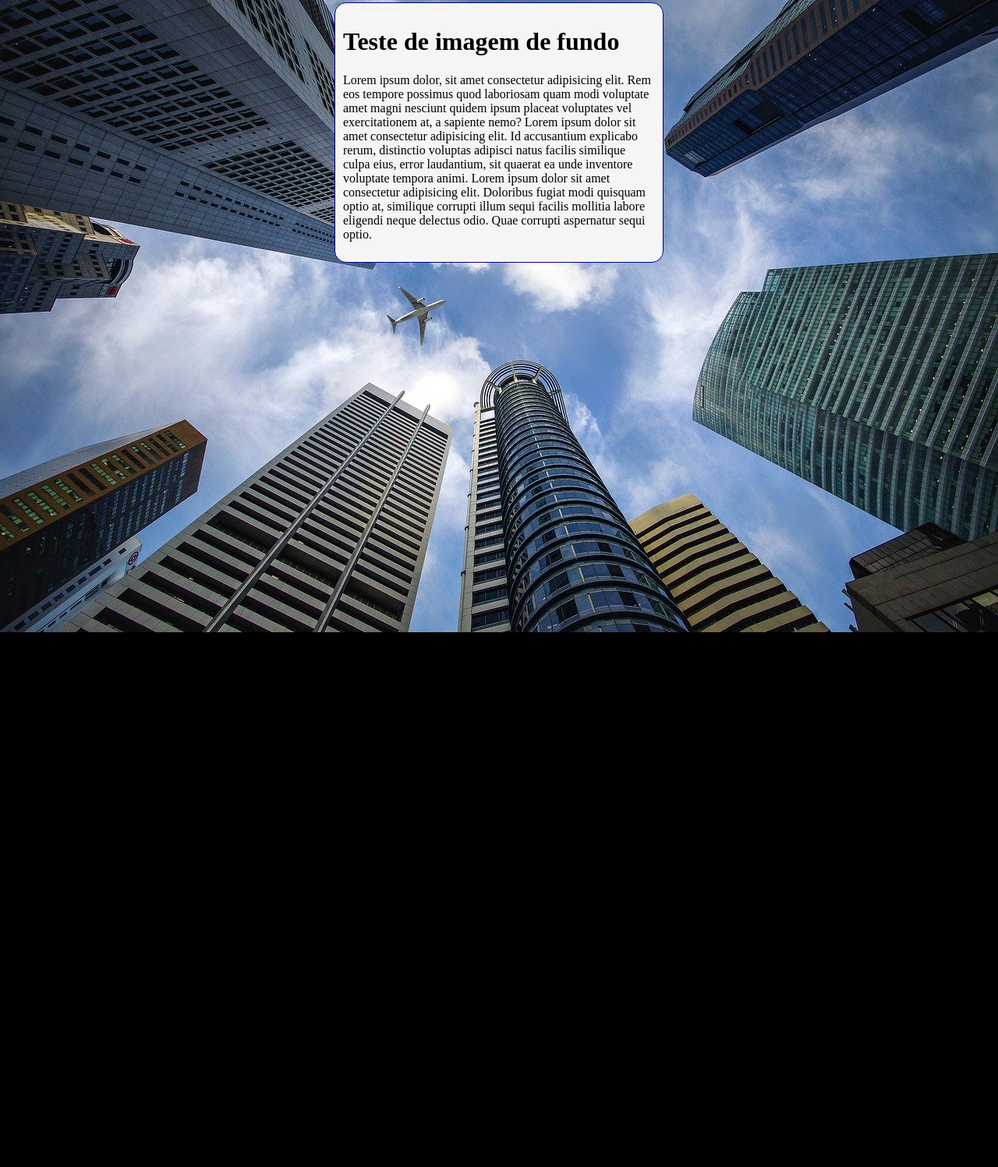
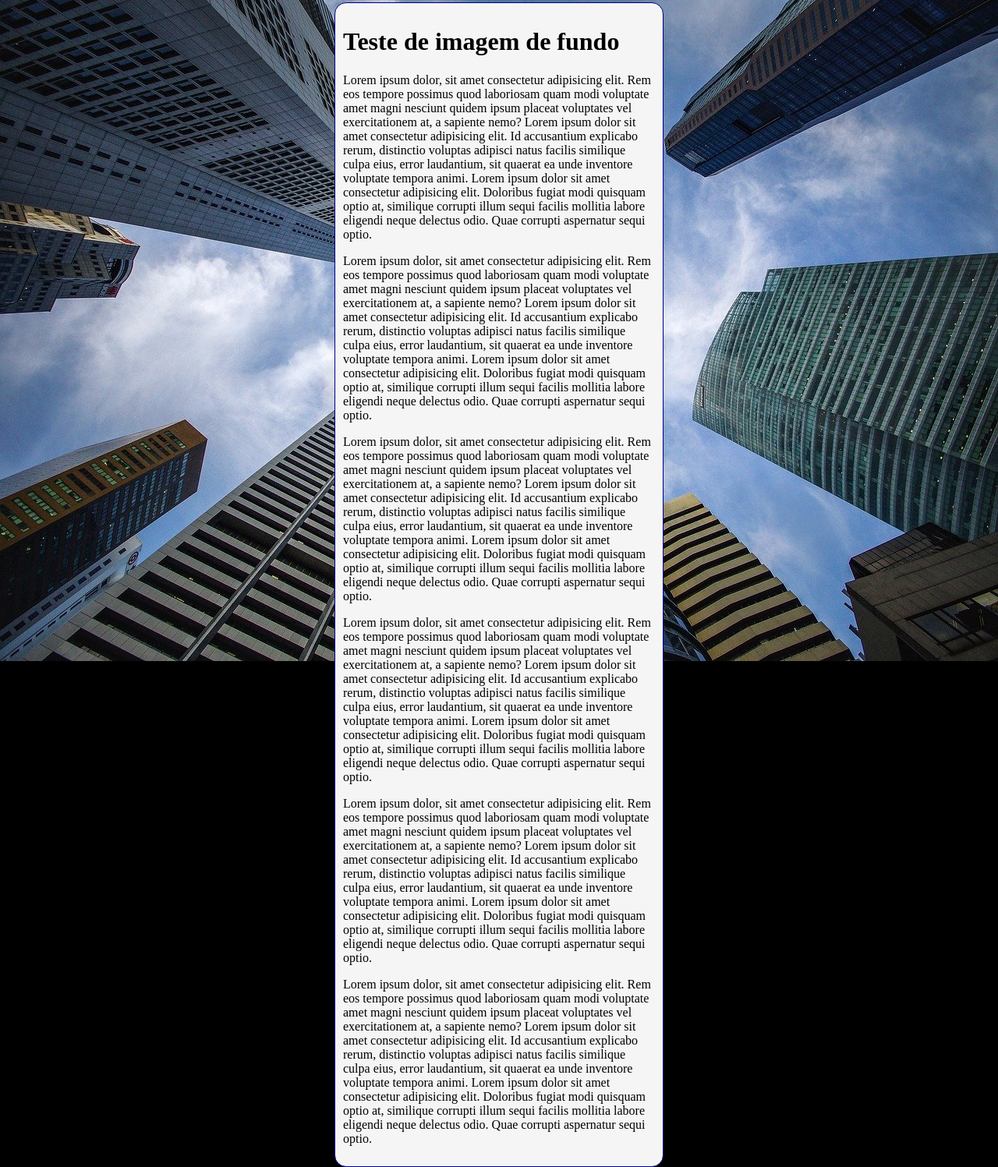
Before and after one commit to codePisces/HTML-CSS, a plain HTML site: page exercicios/ex022/fundo007.html in a window 1280 px wide. Shown: the part 5-1502 px from the top of the page at 78% size. Before the commit the page ends 816 px from the top, so only its background shows below. Drawn offline with Linux system fonts and the light colour scheme.

Commit message:
Update fundo007.html

```diff
--- a/exercicios/ex022/fundo007.html
+++ b/exercicios/ex022/fundo007.html
@@ -29,6 +29,11 @@
     <main>
         <h1>Teste de imagem de fundo</h1>
         <p>Lorem ipsum dolor, sit amet consectetur adipisicing elit. Rem eos tempore possimus quod laboriosam quam modi voluptate amet magni nesciunt quidem ipsum placeat voluptates vel exercitationem at, a sapiente nemo? Lorem ipsum dolor sit amet consectetur adipisicing elit. Id accusantium explicabo rerum, distinctio voluptas adipisci natus facilis similique culpa eius, error laudantium, sit quaerat ea unde inventore voluptate tempora animi. Lorem ipsum dolor sit amet consectetur adipisicing elit. Doloribus fugiat modi quisquam optio at, similique corrupti illum sequi facilis mollitia labore eligendi neque delectus odio. Quae corrupti aspernatur sequi optio.</p>
+        <p>Lorem ipsum dolor, sit amet consectetur adipisicing elit. Rem eos tempore possimus quod laboriosam quam modi voluptate amet magni nesciunt quidem ipsum placeat voluptates vel exercitationem at, a sapiente nemo? Lorem ipsum dolor sit amet consectetur adipisicing elit. Id accusantium explicabo rerum, distinctio voluptas adipisci natus facilis similique culpa eius, error laudantium, sit quaerat ea unde inventore voluptate tempora animi. Lorem ipsum dolor sit amet consectetur adipisicing elit. Doloribus fugiat modi quisquam optio at, similique corrupti illum sequi facilis mollitia labore eligendi neque delectus odio. Quae corrupti aspernatur sequi optio.</p>
+        <p>Lorem ipsum dolor, sit amet consectetur adipisicing elit. Rem eos tempore possimus quod laboriosam quam modi voluptate amet magni nesciunt quidem ipsum placeat voluptates vel exercitationem at, a sapiente nemo? Lorem ipsum dolor sit amet consectetur adipisicing elit. Id accusantium explicabo rerum, distinctio voluptas adipisci natus facilis similique culpa eius, error laudantium, sit quaerat ea unde inventore voluptate tempora animi. Lorem ipsum dolor sit amet consectetur adipisicing elit. Doloribus fugiat modi quisquam optio at, similique corrupti illum sequi facilis mollitia labore eligendi neque delectus odio. Quae corrupti aspernatur sequi optio.</p>
+        <p>Lorem ipsum dolor, sit amet consectetur adipisicing elit. Rem eos tempore possimus quod laboriosam quam modi voluptate amet magni nesciunt quidem ipsum placeat voluptates vel exercitationem at, a sapiente nemo? Lorem ipsum dolor sit amet consectetur adipisicing elit. Id accusantium explicabo rerum, distinctio voluptas adipisci natus facilis similique culpa eius, error laudantium, sit quaerat ea unde inventore voluptate tempora animi. Lorem ipsum dolor sit amet consectetur adipisicing elit. Doloribus fugiat modi quisquam optio at, similique corrupti illum sequi facilis mollitia labore eligendi neque delectus odio. Quae corrupti aspernatur sequi optio.</p>
+        <p>Lorem ipsum dolor, sit amet consectetur adipisicing elit. Rem eos tempore possimus quod laboriosam quam modi voluptate amet magni nesciunt quidem ipsum placeat voluptates vel exercitationem at, a sapiente nemo? Lorem ipsum dolor sit amet consectetur adipisicing elit. Id accusantium explicabo rerum, distinctio voluptas adipisci natus facilis similique culpa eius, error laudantium, sit quaerat ea unde inventore voluptate tempora animi. Lorem ipsum dolor sit amet consectetur adipisicing elit. Doloribus fugiat modi quisquam optio at, similique corrupti illum sequi facilis mollitia labore eligendi neque delectus odio. Quae corrupti aspernatur sequi optio.</p>
+        <p>Lorem ipsum dolor, sit amet consectetur adipisicing elit. Rem eos tempore possimus quod laboriosam quam modi voluptate amet magni nesciunt quidem ipsum placeat voluptates vel exercitationem at, a sapiente nemo? Lorem ipsum dolor sit amet consectetur adipisicing elit. Id accusantium explicabo rerum, distinctio voluptas adipisci natus facilis similique culpa eius, error laudantium, sit quaerat ea unde inventore voluptate tempora animi. Lorem ipsum dolor sit amet consectetur adipisicing elit. Doloribus fugiat modi quisquam optio at, similique corrupti illum sequi facilis mollitia labore eligendi neque delectus odio. Quae corrupti aspernatur sequi optio.</p>
     </main>
 </body>
 </html>
```
